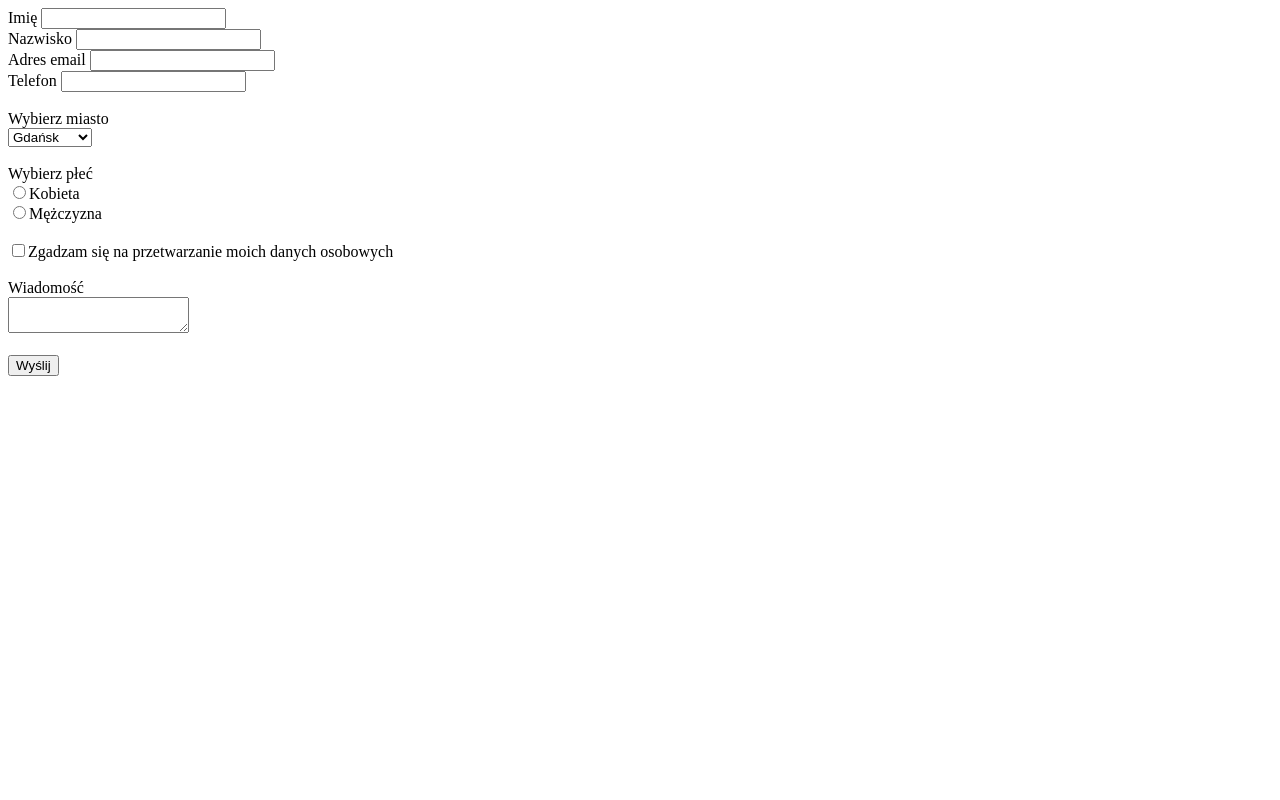
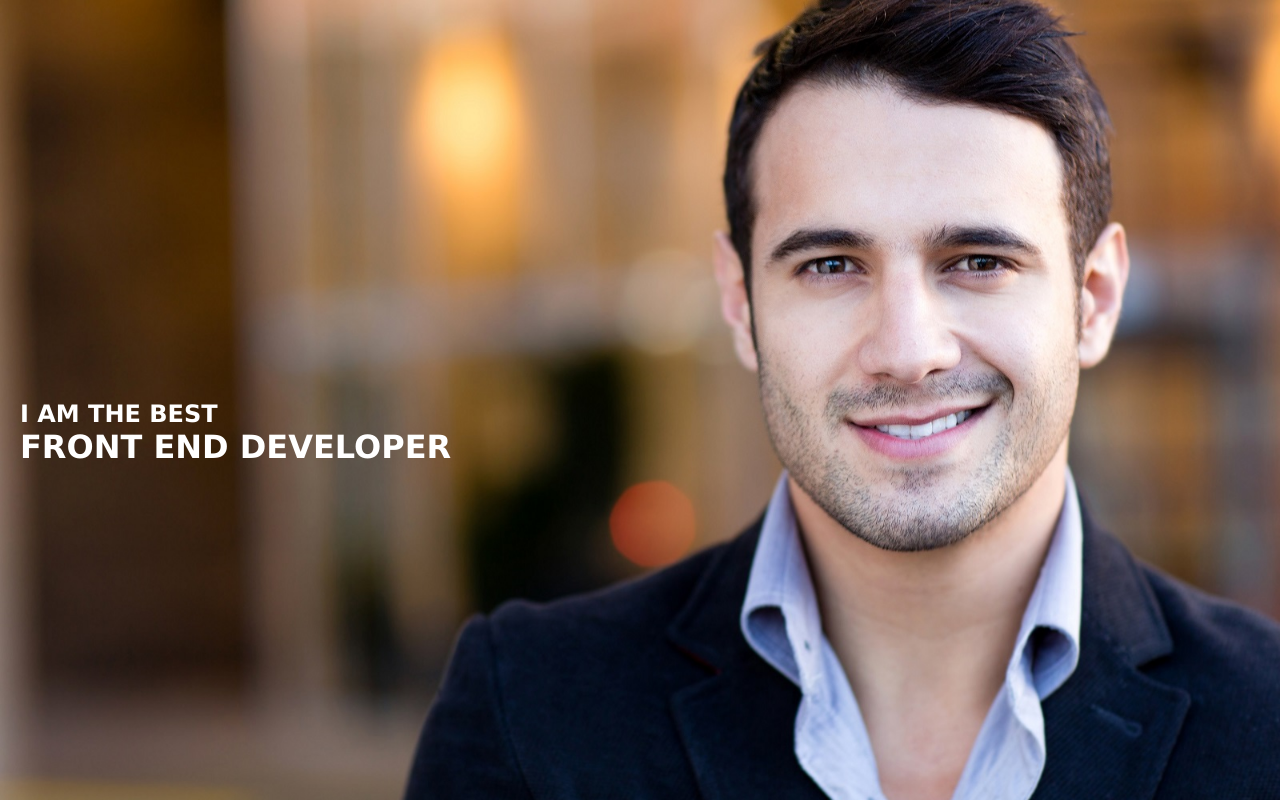
Before and after one commit to katarzynaklimek/katarzynaklimek.github.io, a plain HTML site: page index.html in a window 1280 px wide. Drawn offline with Linux system fonts and the light colour scheme.

Commit message:
ertyuiopl;[‚

```diff
--- /dev/null
+++ b/css/responsive.css
@@ -0,0 +1,29 @@
+@media (min-width:993px) and (max-width:1169px) {
+    #main-header-background {
+        background-image: url(../img/man-2.jpg);
+
+    }
+
+    #main-header-content {
+        position: absolute;
+        right: 20px;
+        left: auto;
+        top: 20px;
+    }
+
+    #main-header {
+        height: 70%;
+    }
+}
+
+@media (max-width:992px){
+    #main-header {
+        height: 50%;
+    }
+    #main-header-content {
+        color:black;
+        margin: 0 auto;
+        text-align: center;
+        position: static;
+    }
+}
--- /dev/null
+++ b/css/style.css
@@ -0,0 +1,30 @@
+* {
+    margin: 0;
+    padding: 0;
+}
+html , body {
+    height: 100%;
+}
+
+#main-header {
+    width: 100%;
+    position: relative;
+    height: 100%;
+}
+#main-header-background {
+    background: url(../img/man-1.jpg);
+    background-size: cover;
+    background-position: center;
+
+    height: 100%;
+
+
+}
+
+#main-header-content {
+    color: white;
+    font-family: "Verdana";
+    position: absolute;
+    top: 50%;
+    left: 20px;
+}
--- a/index.html
+++ b/index.html
@@ -3,51 +3,21 @@
 
 <head>
     <meta charset="UTF-8">
-    <title>Formularz</title>
+    <title>Zadanie domowe RWD</title>
+    <link rel="stylesheet" href="css/style.css">
+    <link rel="stylesheet" href="css/responsive.css">
+
 </head>
 
 <body>
+    <header id="main-header">
+        <div id="main-header-background"></div>
 
-    <form action="https://formspree.io/katarzyna.monika.klimek@gmail.com" method="post">
-        <label for="imie">Imię</label>
-        <input type="text" name="imie" id="imie">
-        <br>
-        <label for="nazwisko">Nazwisko</label>
-        <input type="text" name="nazwisko" id="nazwisko">
-        <br>
-        <label for="mail">Adres email</label>
-        <input type="email" name="mail" id="mail">
-        <br>
-        <label for="telefon">Telefon</label>
-        <input type="text" pattern="[0-9]{9}" name="telefon" id="telefon">
-        <br>
-        <br> Wybierz miasto
-        <br>
-        <select name="miasto">
-            <option value="gdansk">Gdańsk</option>
-            <option value="krakow">Kraków</option>
-            <option value="warszawa">Warszawa</option>
-
-
-        </select>
-        <br>
-        <br> Wybierz płeć
-        <br>
-        <input type="radio" name="plec" value="kobieta">Kobieta
-        <br>
-        <input type="radio" name="plec" value="mezczyzna">Mężczyzna
-        <br>
-        <br>
-        <input type="checkbox" name="zgoda" value="zgoda">Zgadzam się na przetwarzanie moich danych osobowych
-        <br>
-        <br>
-        <label for="wiadomosc">Wiadomość</label>
-        <br/>
-        <textarea maxlength="1500" name="wiadomosc" id="wiadomosc"></textarea><br>
-        <br>
-        <input type="submit" value="Wyślij">
-
-    </form>
+        <div id="main-header-content">
+            <h2>I AM THE BEST</h2>
+            <h1>FRONT END DEVELOPER</h1>
+        </div>
+    </header>
 
 </body>
 
```
Also changed, not shown: img/man-1.jpg (added), img/man-2.jpg (added).
